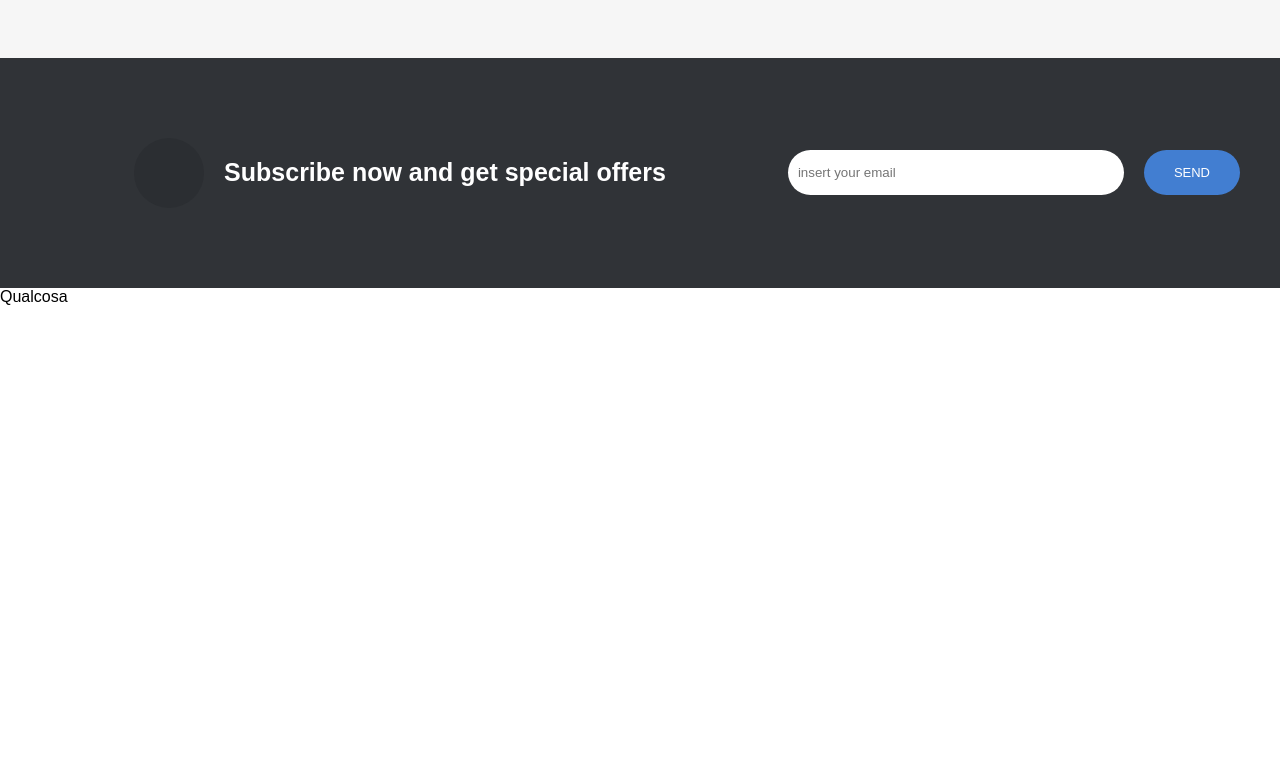
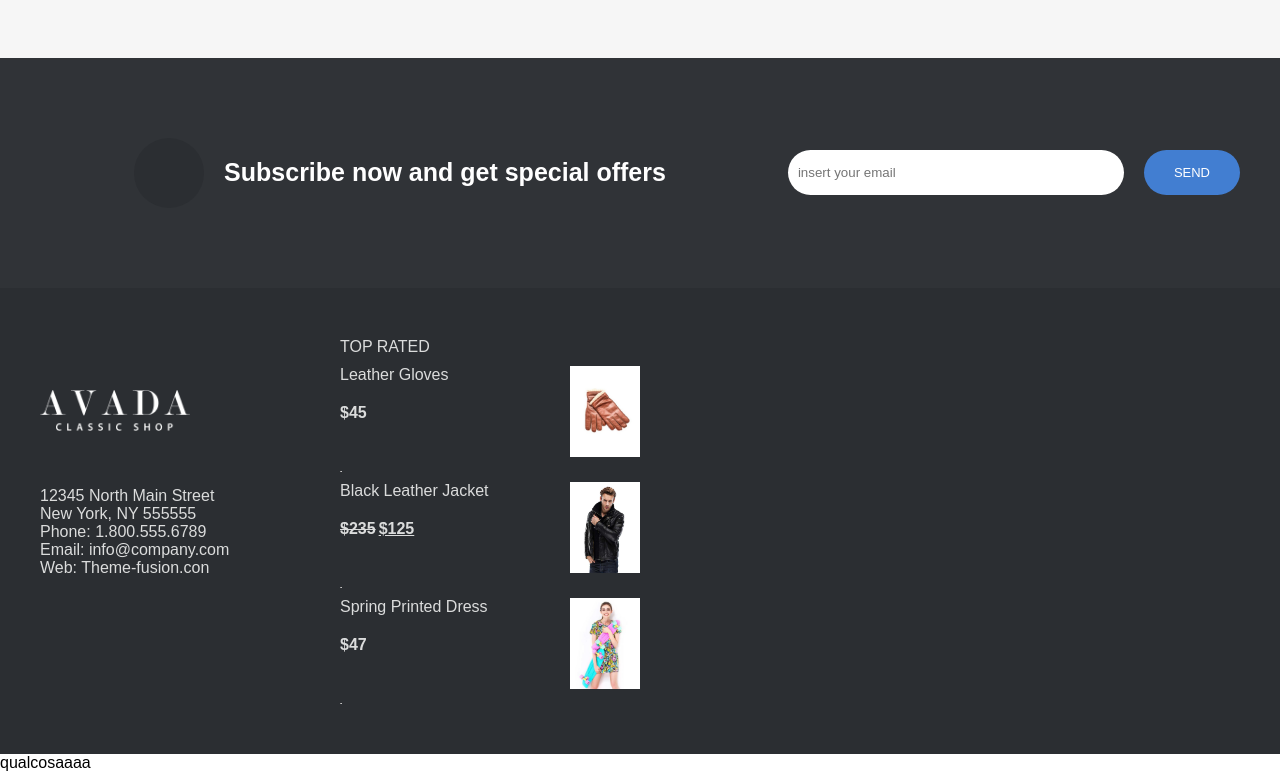
Before and after one commit to jacopo-ferroni/proj-html-vuejs, a Vue app: page / in a window 1280 px wide. Shown: the part 6485-7257 px from the top of the page. Before the commit the page ends 6791 px from the top, so only its background shows below. Built offline with nearby package versions, Linux system fonts and the light colour scheme; the HTML template or start-up script is replaced by a standard one.

Commit message:
50% footer

```diff
--- a/src/App.vue
+++ b/src/App.vue
@@ -4,6 +4,7 @@
     <Header />
     <Main />
     <Footer />
+    <Footer2 />
   </div>
 </template>
 
@@ -12,6 +13,7 @@ import Header1 from '@/components/Header1.vue';
 import Header from '@/components/Header.vue';
 import Main from '@/components/Main.vue';
 import Footer from '@/components/Footer.vue';
+import Footer2 from '@/components/Footer2.vue';
 
 export default {
   name: 'App',
@@ -20,6 +22,7 @@ export default {
     Header,
     Main,
     Footer,
+    Footer2,
   }
 }
 </script>
--- a/src/components/Footer.vue
+++ b/src/components/Footer.vue
@@ -1,6 +1,96 @@
 <template>
   <div class="footer">
-      Qualcosa
+    <div class="container">
+        <div class="reference">
+          <div class="logo">
+              <img src="@/assets/classic-shop/images/classic_shop_logo_footer.png" alt="">
+          </div>
+
+          <div class="adress">
+              <div>12345 North Main Street</div>
+              <div>New York, NY 555555</div>
+              <div>Phone: 1.800.555.6789</div>
+              <div>Email: info@company.com</div>
+              <div>Web: Theme-fusion.con</div>
+          </div>
+
+          <div class="social">
+            <i class="fab fa-facebook-f"></i>
+            <i class="fab fa-twitter"></i>
+            <i class="fab fa-instagram"></i>
+            <i class="fab fa-youtube"></i>
+          </div>
+
+        </div>
+        <div class="top-rated">
+            <span>TOP RATED</span>
+                <div class="feed">
+                    <div class="feed-text">
+                        <span>Leather Gloves</span>
+                        <div class="star">
+                            <i class="fas fa-star"></i>
+                            <i class="fas fa-star"></i>
+                            <i class="fas fa-star"></i>
+                            <i class="fas fa-star"></i>
+                            <i class="fas fa-star"></i>
+                        </div>
+                        <div class="price">
+                            <strong>$45</strong>
+                        </div>
+                    </div>
+                    <div class="feed-img">
+                        <img src="@/assets/classic-shop/images/leather_gloves-400x520.jpg" alt="">
+                    </div>
+                </div>
+                <hr size = "1">
+                <div class="feed">
+                    <div class="feed-text">
+                        <span>Black Leather Jacket</span>
+                        <div class="star">
+                            <i class="fas fa-star"></i>
+                            <i class="fas fa-star"></i>
+                            <i class="fas fa-star"></i>
+                            <i class="fas fa-star"></i>
+                            <i class="fas fa-star"></i>
+                        </div>
+                        <div class="price">
+                            <strong class="first-price">$235</strong>
+                            <strong class="second-price">$125</strong>
+                        </div>
+                    </div>
+                    <div class="feed-img">
+                        <img src="@/assets/classic-shop/images/black_elegant_leather_jacket.jpg" alt="">
+                    </div>
+                </div>
+                <hr size = "1">
+                <div class="feed">
+                    <div class="feed-text">
+                        <span>Spring Printed Dress</span>
+                        <div class="star">
+                            <i class="fas fa-star"></i>
+                            <i class="fas fa-star"></i>
+                            <i class="fas fa-star"></i>
+                            <i class="fas fa-star"></i>
+                            <i class="fas fa-star"></i>
+                        </div>
+                        <div class="price">
+                            <strong>$47</strong>
+                        </div>
+                    </div>
+                    <div class="feed-img">
+                        <img src="@/assets/classic-shop/images/spring_printed_dress-400x520.jpg" alt="">
+                    </div>
+                </div>
+                <hr size = "1">
+        </div>
+        <div class="recent-post">
+
+        </div>
+        <div class="tags">
+
+        </div>
+    </div>
+
   </div>
 </template>
 
@@ -11,5 +101,86 @@ export default {
 </script>
 
 <style scoped lang = "scss">
-
+  .footer {
+    background-color: #2b2e32;
+    .container {
+      width: 1200px;
+      margin: auto;
+      display: flex;
+      padding: 50px 0;
+      .reference {
+        width: 25%;
+        display: flex;
+        flex-direction: column;
+        justify-content: space-evenly;
+        .logo {
+          width: 50%;
+          img {
+            width: 100%;
+          }
+        }
+        .adress {
+          color: #dbdcdc;
+        }
+        .social {
+          color: #dbdcdc;
+          i {
+            margin: 10px;
+            font-size: 18px;
+          }
+        }
+      }
+      .top-rated {
+        color: #dbdcdc;
+        width: 25%;
+        display: flex;
+        flex-direction: column;
+        align-items: flex-start;
+        .feed {
+          margin: 10px 0;
+          width: 100%;
+          display: flex;
+          justify-content: space-between;
+          .feed-text {
+            display: flex;
+            flex-direction: column;
+            .star {
+              color: #427ed1;
+              margin: 10px 0;
+            }
+            .price {
+              width: 50%;
+              display: flex;
+              justify-content: space-between;
+              .first-price {
+                text-decoration: line-through;
+              }
+              .second-price {
+                text-decoration: underline;
+              }
+            }
+          }
+          .feed-img {
+            width: 70px;
+            cursor: pointer;
+            img {
+            width: 100%;
+            }
+          }
+        }
+      }
+      .recent-post {
+        width: 25%;
+        display: flex;
+        flex-direction: column;
+        justify-content: space-between;
+      }
+      .tags {
+        width: 25%;
+        display: flex;
+        flex-direction: column;
+        justify-content: space-between;
+      }
+    }
+  }
 </style>
--- /dev/null
+++ b/src/components/Footer2.vue
@@ -0,0 +1,15 @@
+<template>
+    <div class="footer2">
+        qualcosaaaa
+    </div>
+</template>
+
+<script>
+export default {
+    name : `Footer2`,
+}
+</script>
+
+<style>
+
+</style>
```
